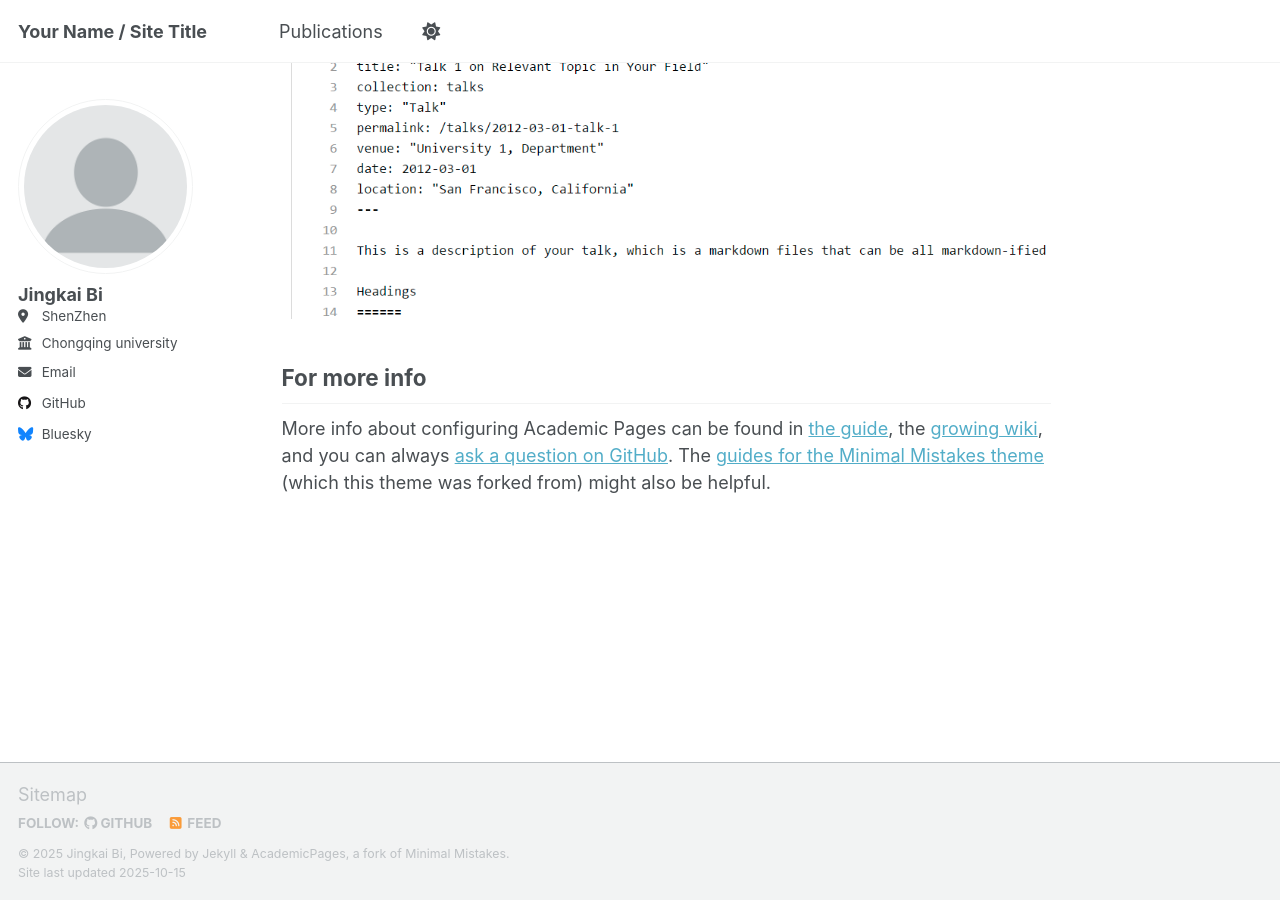
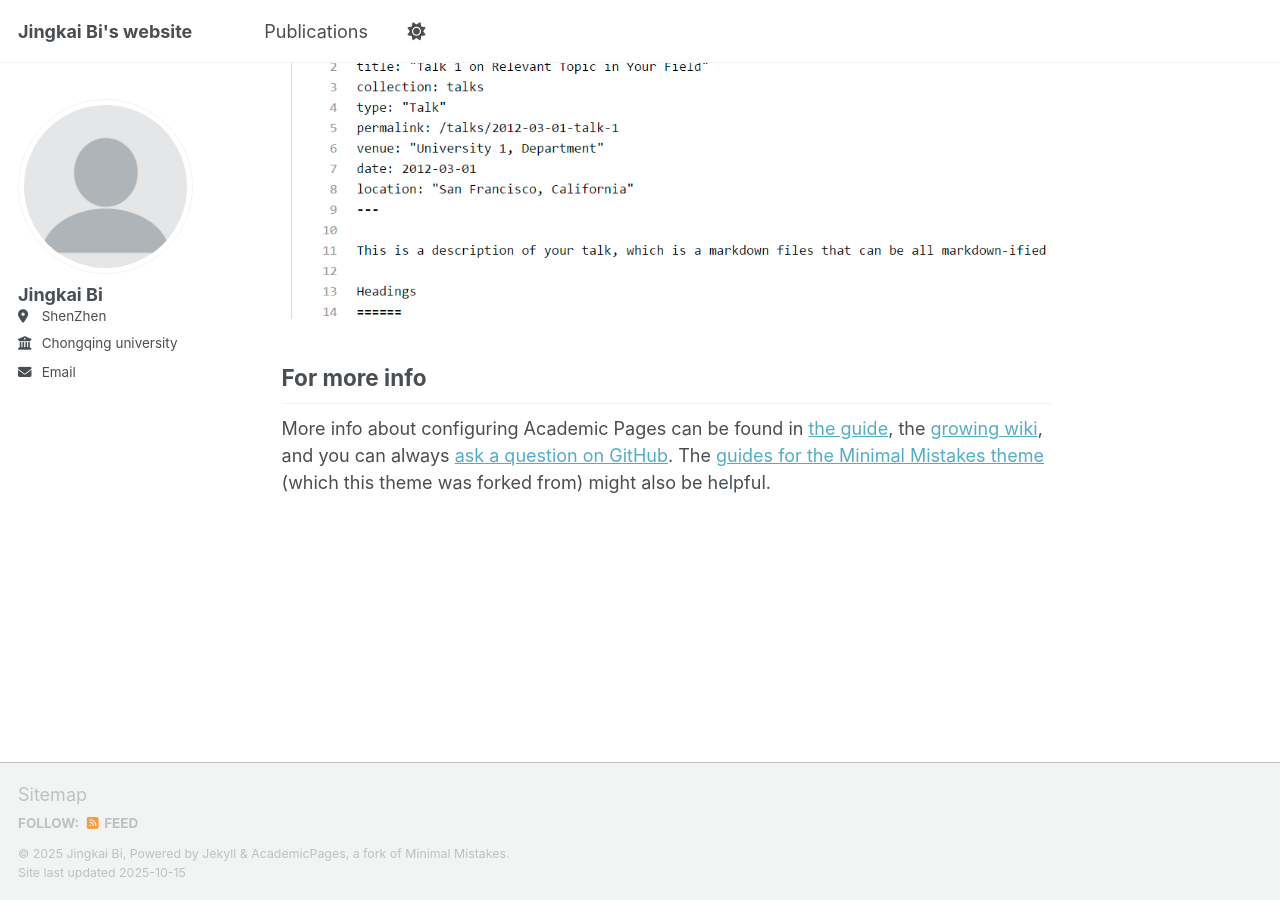
Before and after one commit to BingGan0/BingGan0.github.io, a Jekyll site: the page built from _pages/about.md, in a window 1280 px wide and 900 px high, scrolled down 2880 px. Built offline with Jekyll 4.4.1, drawn with Linux system fonts in a browser that asks for light colours; a script that is not in the unit is left out.

Commit message:
Update _config.yml

```diff
--- a/_config.yml
+++ b/_config.yml
@@ -9,14 +9,14 @@
 # Basic Site Settings
 locale                   : "en-US"
 site_theme               : "default" # Currently available options are "default", "air"
-title                    : "Your Name / Site Title"
+title                    : "Jingkai Bi's website"
 title_separator          : "-"
 name                     : &name "Jingkai Bi"
 description              : &description "Your Name's academic portfolio"   # Update this with a general description of your site, this is the default if not overridden by a page
 url                      : https://academicpages.github.io # The base hostname & protocol for your site e.g. "https://[your GitHub username].github.io",
                                                            # or if you already have some other page hosted on Github then use "https://[your GitHub username].github.io/[Your Repo Name]"
 baseurl                  : "" # the subpath of your site, e.g. "/blog"
-repository               : "academicpages/academicpages.github.io"
+repository               :
 
 # Site Author - The following control what appear as part of the author content on the side bar.
 #               If a field is blank the icon and link will not appear, otherwise it will be shown.
@@ -48,13 +48,13 @@ author:
   bitbucket        : # Username - Update with your username on the site
   codepen          : # Username
   dribbble         : # Username
-  github           : "academicpages"
+  github           : # Username
   kaggle           : # Username
   stackoverflow    : # User number or user number and name (i.e., use "1" or "1/jeff-atwood")
 
   # Social media
   artstation       : # Username
-  bluesky          : "bsky.app" # Replace this with you Bluesky username
+  bluesky          : # Username
   facebook         : # Username
   flickr           : # Username
   foursquare       : # Username
```
